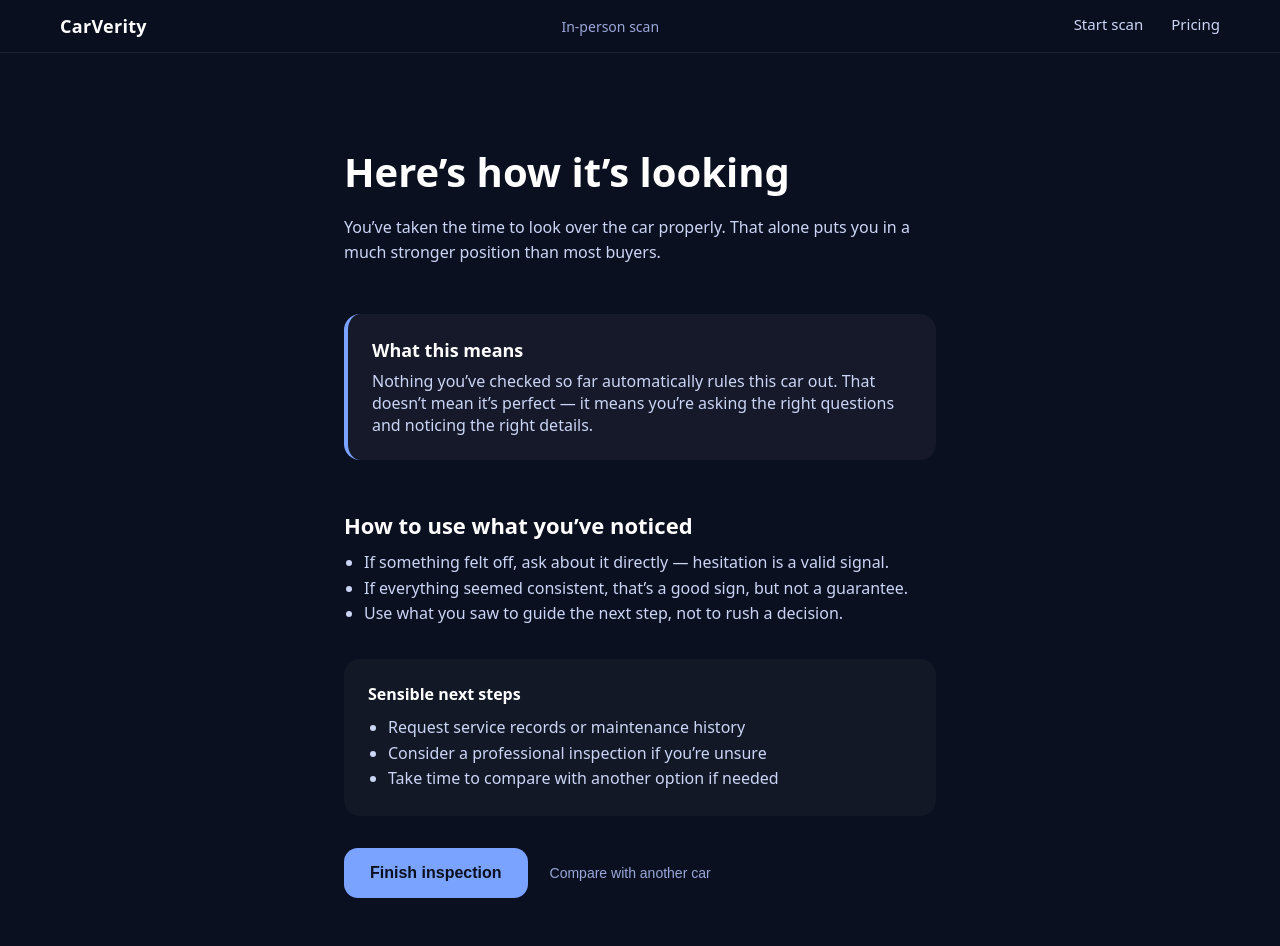
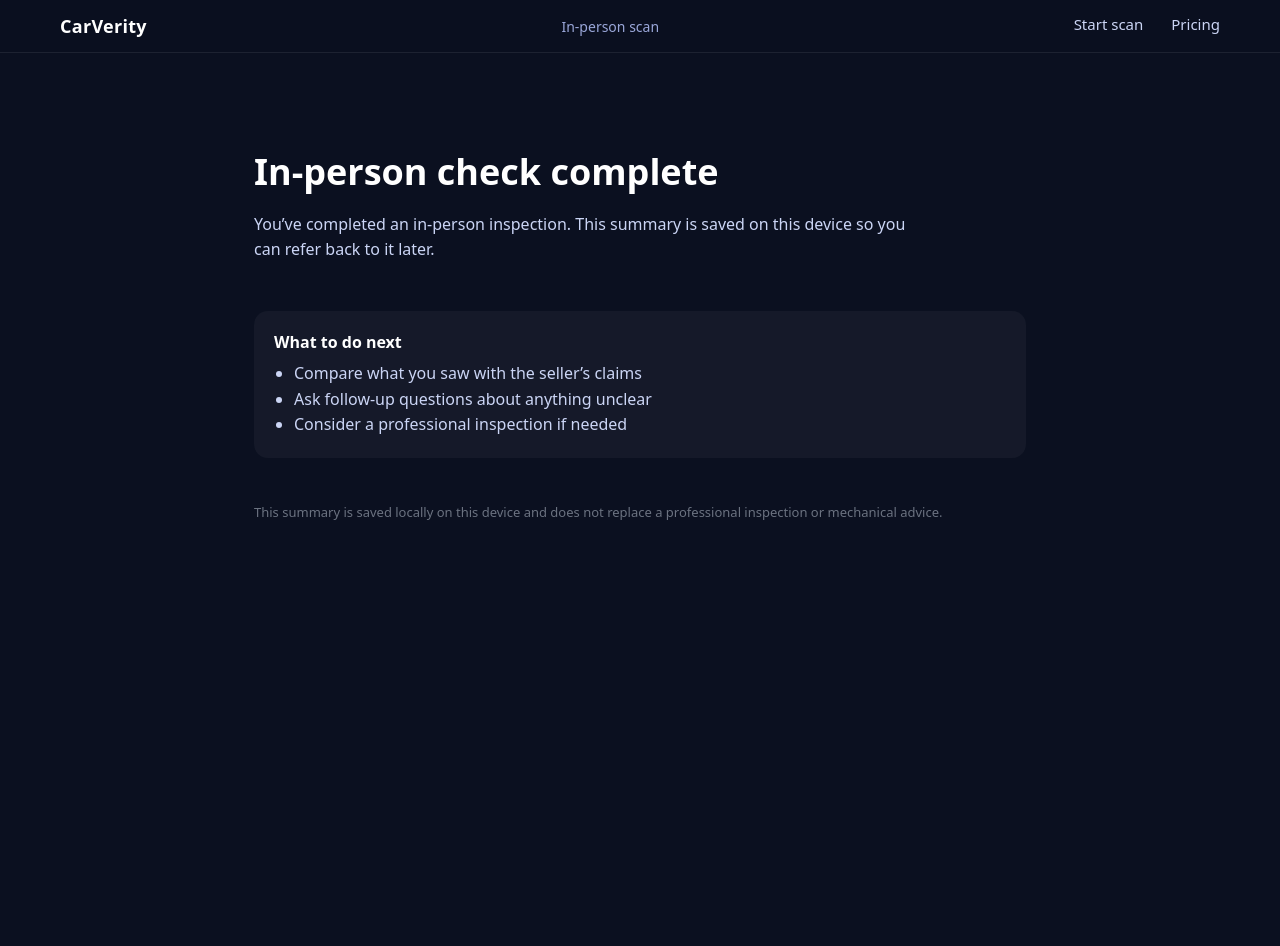
Before and after one commit to jeremy-swallow/carverity-clean, a React (Vite) app: page /scan/in-person/summary in a window 1280 px wide. Shown: the top 946 px of the page. After the commit the page ends 800 px from the top, so only its background shows below. Built offline with nearby package versions, Linux system fonts and the light colour scheme.

Commit message:
Save in-person scan when summary is shown

```diff
--- a/src/pages/InPersonSummary.tsx
+++ b/src/pages/InPersonSummary.tsx
@@ -1,12 +1,35 @@
-import { useNavigate } from "react-router-dom";
+import { useEffect } from "react";
+import {
+  saveScan,
+  generateScanId,
+} from "../utils/scanStorage";
+import type { SavedScan } from "../utils/scanStorage";
+
+const SCAN_SAVED_FLAG = "carverity_latest_in_person_scan_saved";
 
 export default function InPersonSummary() {
-  const navigate = useNavigate();
+  /* ---------------------------------------------------------
+     Save in-person scan summary (once)
+  --------------------------------------------------------- */
+  useEffect(() => {
+    const alreadySaved = localStorage.getItem(SCAN_SAVED_FLAG);
+    if (alreadySaved) return;
+
+    const scan: SavedScan = {
+      id: generateScanId(),
+      type: "in-person",
+      title: "In-person vehicle check",
+      createdAt: new Date().toISOString(),
+    };
+
+    saveScan(scan);
+    localStorage.setItem(SCAN_SAVED_FLAG, "true");
+  }, []);
 
   return (
     <div
       style={{
-        maxWidth: 720,
+        maxWidth: 900,
         margin: "0 auto",
         padding: "clamp(24px, 6vw, 64px)",
         display: "flex",
@@ -15,86 +38,27 @@ export default function InPersonSummary() {
       }}
     >
       {/* Header */}
-      <header>
-        <h1
-          style={{
-            fontSize: "clamp(28px, 6vw, 40px)",
-            marginBottom: 12,
-          }}
-        >
-          Here’s how it’s looking
+      <section>
+        <h1 style={{ fontSize: 36, marginBottom: 12 }}>
+          In-person check complete
         </h1>
 
-        <p
-          style={{
-            color: "#cbd5f5",
-            lineHeight: 1.6,
-            maxWidth: 600,
-          }}
-        >
-          You’ve taken the time to look over the car properly. That alone puts
-          you in a much stronger position than most buyers.
-        </p>
-      </header>
-
-      {/* Overall guidance */}
-      <section
-        style={{
-          padding: 24,
-          borderRadius: 16,
-          background: "rgba(255,255,255,0.04)",
-          borderLeft: "4px solid #7aa2ff",
-        }}
-      >
-        <strong style={{ fontSize: 18, display: "block", marginBottom: 8 }}>
-          What this means
-        </strong>
-
-        <p style={{ color: "#cbd5f5", margin: 0 }}>
-          Nothing you’ve checked so far automatically rules this car out.
-          That doesn’t mean it’s perfect — it means you’re asking the right
-          questions and noticing the right details.
+        <p style={{ color: "#cbd5f5", maxWidth: 680, lineHeight: 1.6 }}>
+          You’ve completed an in-person inspection. This summary is saved on this
+          device so you can refer back to it later.
         </p>
       </section>
 
-      {/* Guidance */}
-      <section>
-        <h2 style={{ fontSize: 22, marginBottom: 10 }}>
-          How to use what you’ve noticed
-        </h2>
-
-        <ul
-          style={{
-            margin: 0,
-            paddingLeft: 20,
-            color: "#cbd5f5",
-            lineHeight: 1.6,
-          }}
-        >
-          <li>
-            If something felt off, ask about it directly — hesitation is a valid
-            signal.
-          </li>
-          <li>
-            If everything seemed consistent, that’s a good sign, but not a
-            guarantee.
-          </li>
-          <li>
-            Use what you saw to guide the next step, not to rush a decision.
-          </li>
-        </ul>
-      </section>
-
-      {/* Next actions */}
+      {/* Summary card */}
       <section
         style={{
-          padding: 24,
-          borderRadius: 16,
-          background: "rgba(255,255,255,0.03)",
+          padding: 20,
+          borderRadius: 14,
+          background: "rgba(255,255,255,0.04)",
         }}
       >
-        <strong style={{ display: "block", marginBottom: 10 }}>
-          Sensible next steps
+        <strong style={{ display: "block", marginBottom: 8 }}>
+          What to do next
         </strong>
 
         <ul
@@ -105,55 +69,16 @@ export default function InPersonSummary() {
             lineHeight: 1.6,
           }}
         >
-          <li>Request service records or maintenance history</li>
-          <li>Consider a professional inspection if you’re unsure</li>
-          <li>Take time to compare with another option if needed</li>
+          <li>Compare what you saw with the seller’s claims</li>
+          <li>Ask follow-up questions about anything unclear</li>
+          <li>Consider a professional inspection if needed</li>
         </ul>
       </section>
 
-      {/* Actions */}
-      <div
-        style={{
-          display: "flex",
-          alignItems: "center",
-          gap: 16,
-          flexWrap: "wrap",
-        }}
-      >
-        <button
-          onClick={() => navigate("/")}
-          style={{
-            padding: "16px 26px",
-            borderRadius: 14,
-            fontSize: 16,
-            fontWeight: 600,
-            background: "#7aa2ff",
-            color: "#0b1020",
-            border: "none",
-            cursor: "pointer",
-          }}
-        >
-          Finish inspection
-        </button>
-
-        <button
-          onClick={() => navigate("/scan/online")}
-          style={{
-            background: "none",
-            border: "none",
-            color: "#9aa7d9",
-            cursor: "pointer",
-            fontSize: 14,
-          }}
-        >
-          Compare with another car
-        </button>
-      </div>
-
-      {/* Reassurance */}
-      <p style={{ color: "#9aa7d9", fontSize: 14, maxWidth: 600 }}>
-        The goal isn’t to find a perfect car — it’s to make a decision you feel
-        comfortable with.
+      {/* Disclaimer */}
+      <p style={{ color: "#6b7280", fontSize: 13 }}>
+        This summary is saved locally on this device and does not replace a
+        professional inspection or mechanical advice.
       </p>
     </div>
   );
```
